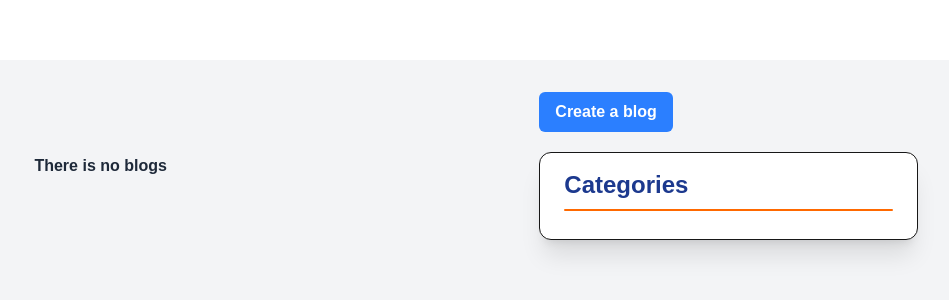
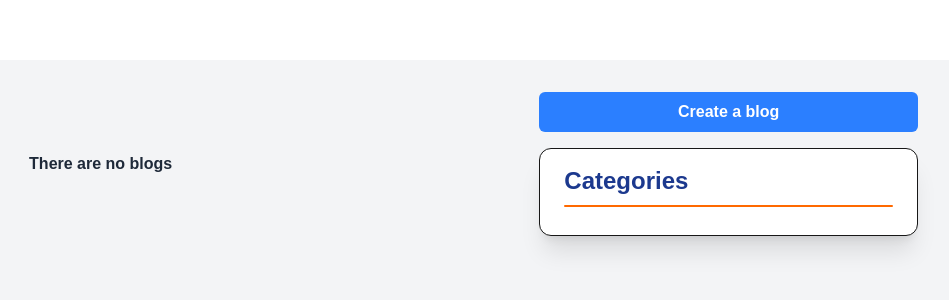
Before and after one commit to hainweb/blog-app, a Next.js app: page /home in a window 1280 px wide. Shown: the top 300 px of the page, without its empty margins (330-1279 px from the left). Built offline with nearby package versions, Linux system fonts and the light colour scheme.

Commit message:
Update index.jsx

```diff
--- a/src/pages/home/index.jsx
+++ b/src/pages/home/index.jsx
@@ -4,8 +4,6 @@ import axios from "axios";
 
 const blog = ({ blogs, categories }) => {
   const safeBlogs = blogs || [];
-  console.log("Blogs", safeBlogs);
-
   const [showCategories, setShowCategories] = useState(false);
   const [allBlogs, setAllBlogs] = useState(safeBlogs);
   const [skip, setSkip] = useState(safeBlogs.length);
@@ -60,10 +58,27 @@ const blog = ({ blogs, categories }) => {
       <div className="md:hidden flex flex-col gap-3 mb-5">
         <button
           onClick={() => setShowCategories(!showCategories)}
-          className="text-blue-600 font-medium underline"
+          className="text-blue-600 font-medium underline w-fit"
         >
           {showCategories ? "Hide Categories" : "Show Categories"}
         </button>
+
+        {showCategories && (
+          <div className="bg-white rounded-xl shadow-md border px-4 py-3">
+            <h2 className="text-blue-900 font-bold text-lg">Categories</h2>
+            <div className="h-0.5 bg-orange-500 w-full mt-1 mb-2 rounded"></div>
+            <div className="flex flex-col gap-2 max-h-60 overflow-y-auto">
+              {categories?.map((ctg, i) => (
+                <Link href={`tag/${ctg.tag}`} key={i}>
+                  <h2 className="text-gray-700 hover:text-orange-600 text-sm">
+                    {ctg.tag} ({ctg.count})
+                  </h2>
+                </Link>
+              ))}
+            </div>
+          </div>
+        )}
+
         <Link href="/create-blog">
           <button className="rounded-md px-4 py-2 font-bold bg-blue-500 text-white hover:bg-blue-600 w-full">
             Create a blog
@@ -110,14 +125,14 @@ const blog = ({ blogs, categories }) => {
             ))
           ) : (
             <div className="flex flex-col items-center justify-center w-full">
-              <h2 className="font-semibold text-gray-800">There is no blogs</h2>
+              <h2 className="font-semibold text-gray-800">There are no blogs</h2>
             </div>
           )}
 
           {loading && (
             <div className="w-full text-center py-4">
               <span className="text-sm text-gray-500">Loading more blogs...</span>
-              <div className="flex items-center justify-center">
+              <div className="flex items-center justify-center mt-2">
                 <div className="w-8 h-8 border-4 border-blue-500 border-t-transparent rounded-full animate-spin"></div>
               </div>
             </div>
@@ -132,9 +147,9 @@ const blog = ({ blogs, categories }) => {
           )}
         </div>
 
-        {/* Sidebar for Categories */}
-        <div className="p-3 w-full">
-          <div className="hidden md:flex justify-between mb-4">
+        {/* Sidebar for Desktop */}
+        <div className="p-3 w-full hidden md:block">
+          <div className="mb-4">
             <Link href="/create-blog">
               <button className="rounded-md px-4 py-2 font-bold bg-blue-500 text-white hover:bg-blue-600 w-full">
                 Create a blog
@@ -142,8 +157,7 @@ const blog = ({ blogs, categories }) => {
             </Link>
           </div>
 
-          <div className={`${showCategories ? "block" : "hidden"} md:block`}>
-            <div className="bg-white rounded-xl shadow-xl border mt-5 px-6 py-4">
+          <div className="bg-white rounded-xl shadow-xl border px-6 py-4">
             <h2 className="text-blue-900 font-bold text-2xl">Categories</h2>
             <div className="h-0.5 bg-orange-500 w-full mt-2 rounded"></div>
             <div className="flex flex-col mt-3 gap-2 overflow-y-auto max-h-60">
@@ -159,7 +173,6 @@ const blog = ({ blogs, categories }) => {
         </div>
       </div>
     </div>
-    </div>
   );
 };
 
```
Lines whose indentation alone changed are shown as unchanged.
